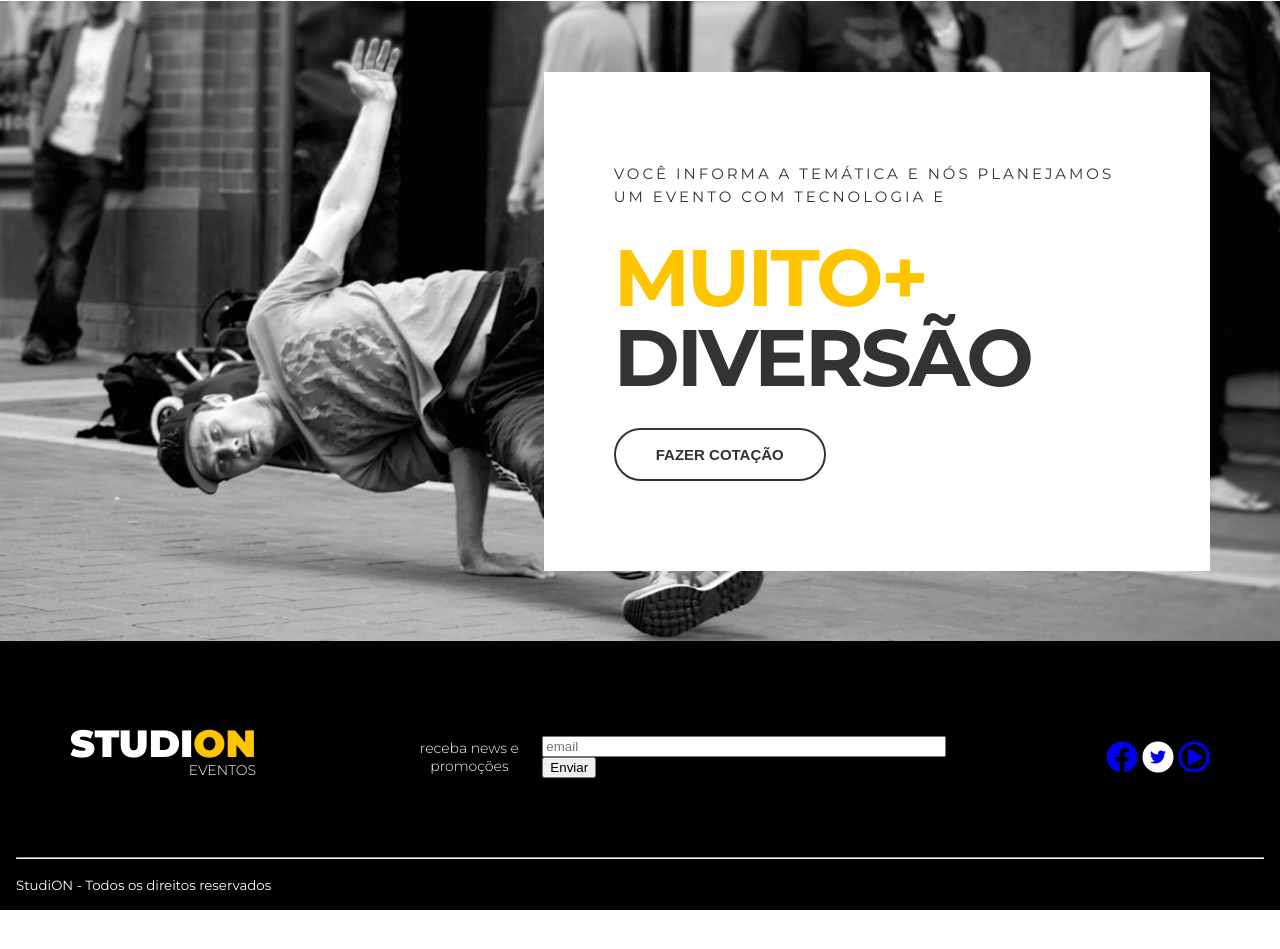
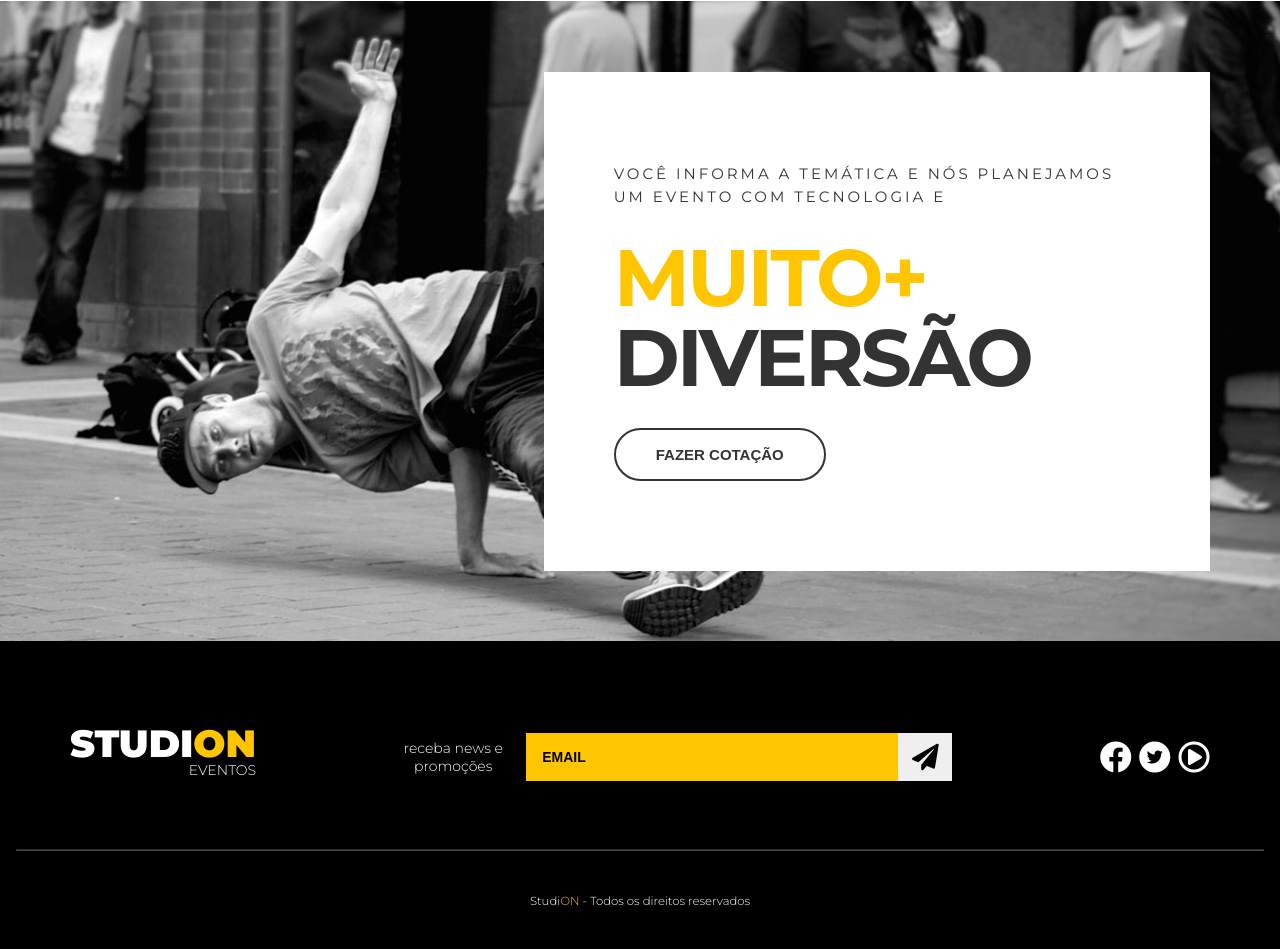
Before and after one commit to danielsilveira-dev/projeto-studion, a website: page src/index.html in a window 1280 px wide. Shown: the part 1548-2497 px from the top of the page. Before the commit the page ends 2458 px from the top, so only its background shows below. Drawn offline with Linux system fonts and the light colour scheme.

Commit message:
feat(aula-7d): Site de Eventos: Finalizando a Home com o Footer

```diff
--- a/src/index.html
+++ b/src/index.html
@@ -134,10 +134,12 @@
         </h2>
         <form class="footer__form" action="">
           <label for="email">receba news e promoções</label>
-          <fieldset>
+          <div class="footer__email">
             <input id="email" type="email" placeholder="email" />
-            <button type="submit">Enviar</button>
-          </fieldset>
+            <button type="submit">
+              <i class="fas fa-paper-plane fa-2x"></i>
+            </button>
+          </div>
         </form>
         <ul class="footer__social">
           <li>
@@ -162,7 +164,7 @@
       </div>
       <hr />
       <p>
-        <small>Studi<span>ON</span> - Todos os direitos reservados</small>
+        <small>Studi<span class="copy--primary">ON</span> - Todos os direitos reservados</small>
       </p>
     </footer>
   </body>
--- a/src/style.css
+++ b/src/style.css
@@ -287,17 +287,63 @@ ul {
   text-align: center;
 }
 
-.footer__form fieldset {
-  border: unset;
-  margin: 0;
-  padding: 0;
+.footer__email {
+  display: grid;
+  grid-template-columns: auto 3.375rem;
   width: 100%;
 }
 
 .footer__form input {
-  width: 100%;
+  background-color: var(--color-primary);
+  border: unset;
+  padding: 1rem;
+  font-size: .875rem;
+  font-weight: 700;
+  text-transform: uppercase;
+  color: #000;
+}
+.footer__form input::placeholder {
+  color: #000;
+}
+.footer__form input:focus {
+  outline: unset;
+}
+.footer__form button {
+  cursor: pointer;
+  border: unset;
+  height: 100%;
+  transition: 0.3s all ease;
+}
+.footer__form button:hover {
+  color: #fff;
+  background-color: var(--color-copy);
 }
 
 .footer__social {
   justify-self: end;
 }
+.footer__social a,
+.footer__social a:visited,
+.footer__social a:active {
+  color: #fff;
+  text-decoration: none;
+  margin-left: 0.2rem;
+}
+.footer__social a .fa-twitter,
+.footer__social a:visited .fa-twitter,
+.footer__social a:active .fa-twitter {
+  color: #000;
+  text-decoration: none;
+}
+
+.footer hr {
+  border-color:#fff4;
+  margin: 0;
+}
+
+.footer p {
+  text-align: center;
+  font-size: .875rem;
+  font-weight: 300;
+  margin: 2.5rem 0;
+}
```
Also changed, not shown: README.md.
